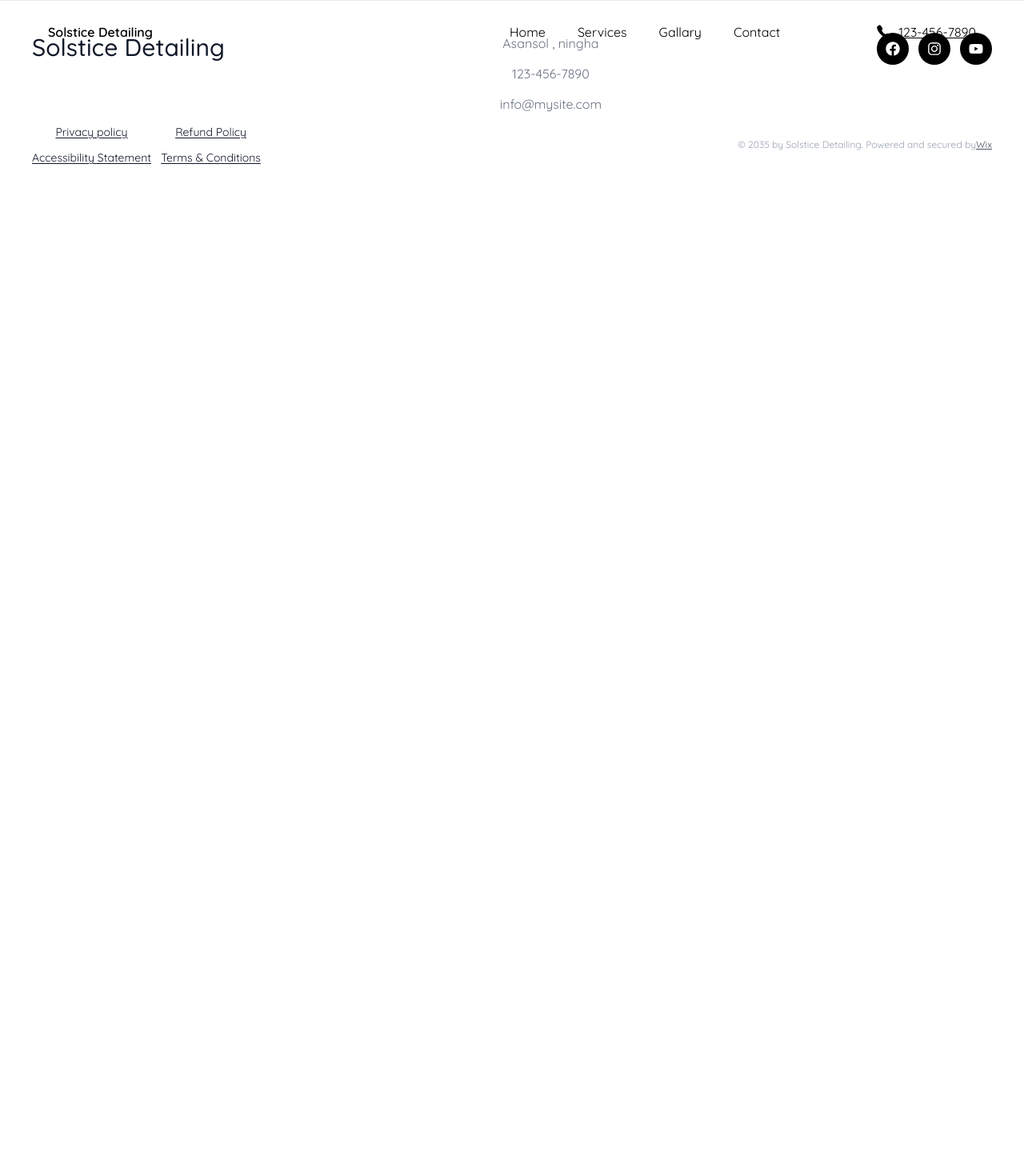
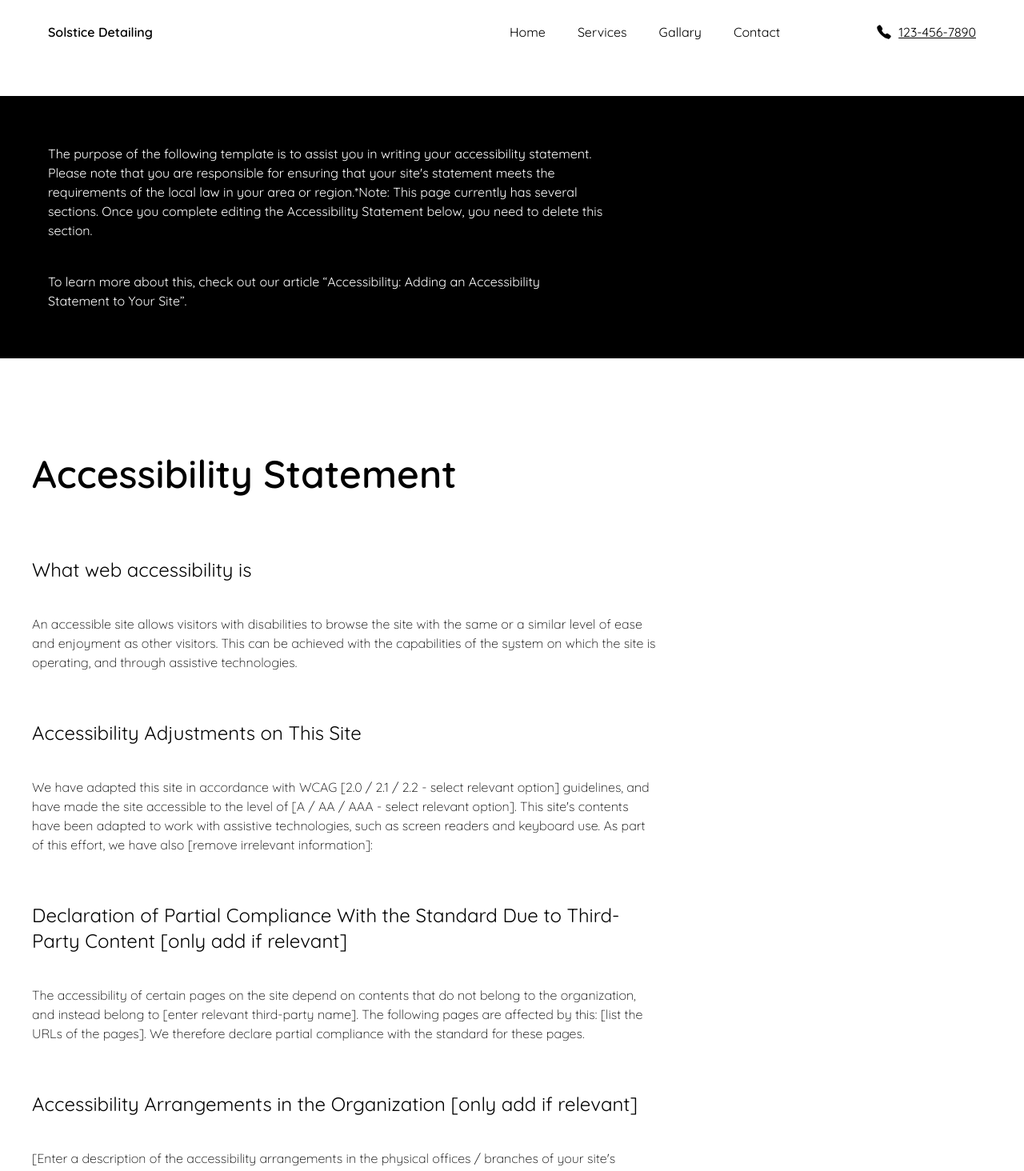
Before and after one commit to hrithik-nonia/solstice-detailing-frontend-clone, a React (Vite) app: page /faq/Accessibility-Statement in a window 1280 px wide. Shown: the top 1464 px of the page at 80% size. Before the commit the page ends 800 px from the top, so only its background shows below. Built offline with nearby package versions, Linux system fonts and the light colour scheme; a web font is replaced by a local one.

Commit message:
footer component complete

```diff
--- a/src/App.jsx
+++ b/src/App.jsx
@@ -18,7 +18,7 @@ function App() {
         <Route path="/service" element={<Service />} />
         <Route path="/gallery" element={<Gallery />} />
         <Route path="/contact" element={<Contact />} />
-        <Route path="/faq" element={<Faq />} />
+        <Route path="/faq/:label" element={<Faq />} />
       </Routes>
       <Footer />
     </>
--- a/src/component/footer.jsx
+++ b/src/component/footer.jsx
@@ -26,14 +26,26 @@ export default function Footer() {
   // state for show popup
   const [showPopup, setShowPopup] = useState(false);
 
+  // temp footer links
+  const footerLinks = [
+    { label: "Privacy policy", link: "/faq/privacy-policy" },
+    { label: "Refund Policy", link: "/faq/refund-policy" },
+    { label: "Accessibility Statement", link: "/faq/Accessibility-Statement" },
+    { label: "Terms & Conditions", link: "/faq/terms-conditions" },
+  ];
+
   return (
     <>
       <footer className="w-full px-6 py-10 text-center border-t border-gray-200 lg:px-10">
         <div className="lg:flex lg:justify-between ">
           {/* Brand Name */}
-          <p className="text-base font-medium text-gray-900 mb-6 lg:text-3xl">
+          <NavLink
+            to="/"
+            onClick={() => window.scrollTo({ top: 0, behavior: "smooth" })}
+            className="text-base font-medium text-gray-900 mb-6 lg:text-3xl"
+          >
             Solstice Detailing
-          </p>
+          </NavLink>
 
           {/* Address & Contact */}
           <div className="flex flex-col text-gray-500">
@@ -74,19 +86,13 @@ export default function Footer() {
         {/* Links */}
         <div className="flex flex-col gap-2 mb-8 lg:grid lg:grid-cols-2 ">
           <div className="lg:grid lg:grid-cols-2 lg:w-1/2 lg:gap-y-3">
-            {[
-              "Privacy policy",
-              "Refund Policy",
-              "Accessibility Statement",
-              "Terms & Conditions",
-            ].map((link) => (
+            {footerLinks.map(({ label, link }, i) => (
               <NavLink
-                to="/faq"
-                key={link}
-                href="#"
+                to={link}
+                key={i}
                 className="text-sm text-gray-900 underline underline-offset-2 hover:text-gray-600"
               >
-                {link}
+                {label}
               </NavLink>
             ))}
           </div>
--- a/src/constant.js
+++ b/src/constant.js
@@ -23,3 +23,137 @@ export const testimonials = [
     name: "Orion Brixton",
   },
 ];
+
+
+// faq data
+export const faqData = [
+  {
+    id: "privacy-policy",
+    title: "Privacy Policy",
+
+    contents: [
+      {
+        h: "A legal disclaimer",
+        c: "The explanations and information provided on this page are only general and high-level explanations and information on how to write your own document of a Privacy Policy. You should not rely on this article as legal advice or as recommendations regarding what you should actually do, because we cannot know in advance what are the specific privacy policies you wish to establish between your business and your customers and visitors. We recommend that you seek legal advice to help you understand and to assist you in the creation of your own Privacy Policy.",
+      },
+
+      {
+        h: "Privacy Policy - the basics",
+        c: "Having said that, a privacy policy is a statement that discloses some or all of the ways a website collects, uses, discloses, processes, and manages the data of its visitors and customers. It usually also includes a statement regarding the website’s commitment to protecting its visitors’ or customers’ privacy, and an explanation about the different mechanisms the website is implementing in order to protect privacy. Different jurisdictions have different legal obligations of what must be included in a Privacy Policy. You are responsible to make sure you are following the relevant legislation to your activities and location.",
+      },
+      {
+        h: "What to include in the Privacy Policy",
+        c: "Generally speaking, a Privacy Policy often addresses these types of issues: the types of information the website is collecting and the manner in which it collects the data; an explanation about why is the website collecting these types of information; what are the website’s practices on sharing the information with third parties; ways in which your visitors and customers can exercise their rights according to the relevant privacy legislation; the specific practices regarding minors’ data collection; and much, much more.",
+      },
+    ],
+  },
+
+  {
+    id: "refund-policy",
+    title: "Refund Policy",
+
+    contents: [
+      {
+        h: "General Refund Policy",
+        c: "We strive to provide high-quality products and services. If you are not completely satisfied with your purchase, you may be eligible for a refund subject to the terms and conditions outlined in this policy.",
+      },
+
+      {
+        h: "Eligibility for Refunds",
+        c: "Refund requests must be submitted within the specified refund period from the date of purchase. To qualify for a refund, the product or service must meet the eligibility requirements stated at the time of purchase.",
+      },
+
+      {
+        h: "Processing of Refunds",
+        c: "Once your refund request has been reviewed and approved, the refund will be processed using the original payment method. Processing times may vary depending on your payment provider and financial institution.",
+      },
+
+      {
+        h: "Non-Refundable Items",
+        c: "Certain products, services, digital downloads, customized items, and promotional purchases may not be eligible for refunds unless otherwise required by applicable law.",
+      },
+
+      {
+        h: "Contact Us",
+        c: "If you have any questions regarding our Refund Policy or would like to request a refund, please contact our customer support team with your order details and reason for the request.",
+      },
+    ],
+  },
+
+  {
+    id: "terms-conditions",
+    title: "Terms & Conditions",
+
+    contents: [
+      {
+        h: "Acceptance of Terms",
+        c: "By accessing and using this website, you agree to be bound by these Terms & Conditions and all applicable laws and regulations. If you do not agree with any part of these terms, you should not use this website.",
+      },
+
+      {
+        h: "Use of the Website",
+        c: "You agree to use this website only for lawful purposes and in a manner that does not infringe upon the rights of others or restrict their use and enjoyment of the website.",
+      },
+
+      {
+        h: "Intellectual Property",
+        c: "All content, designs, graphics, logos, text, images, and other materials on this website are the property of the website owner unless otherwise stated. Unauthorized use, reproduction, or distribution of any content is prohibited.",
+      },
+
+      {
+        h: "User Responsibilities",
+        c: "Users are responsible for ensuring that any information they provide is accurate and up to date. You agree not to engage in any activity that may disrupt or interfere with the operation of the website.",
+      },
+
+      {
+        h: "Limitation of Liability",
+        c: "We make reasonable efforts to ensure the accuracy of the information on this website; however, we do not guarantee that all content is error-free. We shall not be liable for any direct, indirect, incidental, or consequential damages arising from the use of this website.",
+      },
+
+      {
+        h: "Third-Party Links",
+        c: "This website may contain links to third-party websites for your convenience. We are not responsible for the content, policies, or practices of any third-party websites.",
+      },
+
+      {
+        h: "Changes to Terms",
+        c: "We reserve the right to modify or update these Terms & Conditions at any time without prior notice. Continued use of the website following any changes constitutes acceptance of the updated terms.",
+      },
+
+      {
+        h: "Contact Information",
+        c: "If you have any questions regarding these Terms & Conditions, please contact us through the contact information provided on this website.",
+      },
+    ],
+  },
+
+  {
+    id: "Accessibility-Statement",
+    title: "Accessibility Statement",
+
+
+    contents: [
+      {
+        h: "What web accessibility is",
+        c: "An accessible site allows visitors with disabilities to browse the site with the same or a similar level of ease and enjoyment as other visitors. This can be achieved with the capabilities of the system on which the site is operating, and through assistive technologies.",
+      },
+
+      {
+        h: "Accessibility Adjustments on This Site",
+        c: "We have adapted this site in accordance with WCAG [2.0 / 2.1 / 2.2 - select relevant option] guidelines, and have made the site accessible to the level of [A / AA / AAA - select relevant option]. This site's contents have been adapted to work with assistive technologies, such as screen readers and keyboard use. As part of this effort, we have also [remove irrelevant information]:",
+      },
+      {
+        h: "Declaration of Partial Compliance With the Standard Due to Third-Party Content [only add if relevant]",
+        c: "The accessibility of certain pages on the site depend on contents that do not belong to the organization, and instead belong to [enter relevant third-party name]. The following pages are affected by this: [list the URLs of the pages]. We therefore declare partial compliance with the standard for these pages.",
+      },
+      {
+        h: "Accessibility Arrangements in the Organization [only add if relevant]",
+        c: "[Enter a description of the accessibility arrangements in the physical offices / branches of your site's organization or business. The description can include all current accessibility arrangements  - starting from the beginning of the service (e.g., the parking lot and / or  public transportation stations) to the end (such as the service desk, restaurant table, classroom etc.). It is also required to specify any additional accessibility arrangements, such as disabled services and their location, and accessibility accessories (e.g. in audio inductions and elevators) available for use]",
+      },
+    ],
+
+    specialCont: [
+      { text: "The purpose of the following template is to assist you in writing your accessibility statement. Please note that you are responsible for ensuring that your site's statement meets the requirements of the local law in your area or region.*Note: This page currently has several sections. Once you complete editing the Accessibility Statement below, you need to delete this section.", linkText: "To learn more about this, check out our article “Accessibility: Adding an Accessibility Statement to Your Site”." }
+    ]
+  }
+]
--- a/src/pages/faq-page.jsx
+++ b/src/pages/faq-page.jsx
@@ -1,35 +1,45 @@
+import { useParams } from "react-router-dom";
+import { faqData } from "../constant";
+
 export default function Faq() {
-  // faq contect
-  const privacyPolicy = {
-    title: "Privacy Policy",
+  // take label value from footer component
+  const { label } = useParams();
 
-    contents: [
-      {
-        h: "A legal disclaimer",
-        c: "The explanations and information provided on this page are only general and high-level explanations and information on how to write your own document of a Privacy Policy. You should not rely on this article as legal advice or as recommendations regarding what you should actually do, because we cannot know in advance what are the specific privacy policies you wish to establish between your business and your customers and visitors. We recommend that you seek legal advice to help you understand and to assist you in the creation of your own Privacy Policy.",
-      },
+  // take value of frqData which should be display
+  const data = faqData.find((item) => item.id === label);
+  if (!data)
+    return (
+      <div className="lg:py-30 lg:px-10 text-center lg:text-4xl font-semibold">
+        Page not found
+      </div>
+    );
 
-      {
-        h: "Privacy Policy - the basics",
-        c: "Having said that, a privacy policy is a statement that discloses some or all of the ways a website collects, uses, discloses, processes, and manages the data of its visitors and customers. It usually also includes a statement regarding the website’s commitment to protecting its visitors’ or customers’ privacy, and an explanation about the different mechanisms the website is implementing in order to protect privacy. Different jurisdictions have different legal obligations of what must be included in a Privacy Policy. You are responsible to make sure you are following the relevant legislation to your activities and location.",
-      },
-      {
-        h: "What to include in the Privacy Policy",
-        c: "Generally speaking, a Privacy Policy often addresses these types of issues: the types of information the website is collecting and the manner in which it collects the data; an explanation about why is the website collecting these types of information; what are the website’s practices on sharing the information with third parties; ways in which your visitors and customers can exercise their rights according to the relevant privacy legislation; the specific practices regarding minors’ data collection; and much, much more.",
-      },
-    ],
-  };
+  const { title, contents, specialCont } = data;
+
   return (
     <>
+      {/* special content */}
+      {specialCont ? (
+        <div className="lg:pt-30 ">
+          {specialCont.map(({ text, linkText }, i) => (
+            <div className="lg:p-15 bg-black" key={i}>
+              <div className="lg:w-[60%] text-white">
+                <p className="lg:pb-10">{text}</p>
+                <p>{linkText}</p>
+              </div>
+            </div>
+          ))}
+        </div>
+      ) : (
+        ""
+      )}
       <div className="py-20 px-3 md:px-10 md:py-30">
         <div className="lg:w-[65%]">
           {/* title block */}
-          <div className="lg:w-1/2 lg:text-5xl font-semibold lg:pb-20">
-            {privacyPolicy.title}
-          </div>
+          <div className="lg:text-5xl font-semibold lg:pb-20">{title}</div>
 
           {/* heading block */}
-          {privacyPolicy.contents.map(({ h, c }, i) => (
+          {contents.map(({ h, c }, i) => (
             <div key={i}>
               <div className="lg:text-2xl lg:mb-10">{h}</div>
               <div className="font-light lg:mb-15">{c}</div>
--- a/src/pages/landing.jsx
+++ b/src/pages/landing.jsx
@@ -126,7 +126,7 @@ export default function Landing() {
       <div className="w-full px-4 py-6 md:px-8 pt-20">
         {/* Heading */}
         <div className="lg:grid lg:grid-cols-[70%_30%] ">
-          <h2 className="text-2xl md:text-4xl font-medium text-gray-900 leading-tight mb-2 md:text-5xl">
+          <h2 className="text-2xl font-medium text-gray-900 leading-tight mb-2 md:text-5xl">
             The Proof Is In The Polish
           </h2>
           <p className="text-sm md:text-3xl text-gray-500 mb-5 lg:text-2xl">
```
Also changed, not shown: src/pages/contact.jsx (+5 -2 lines).
